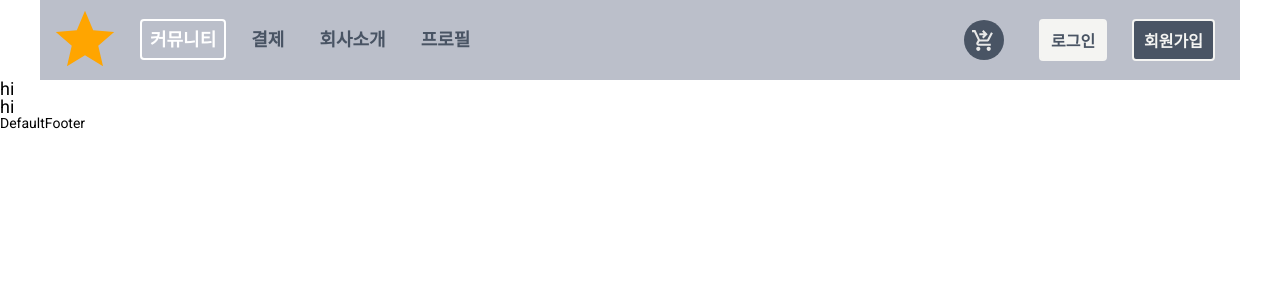
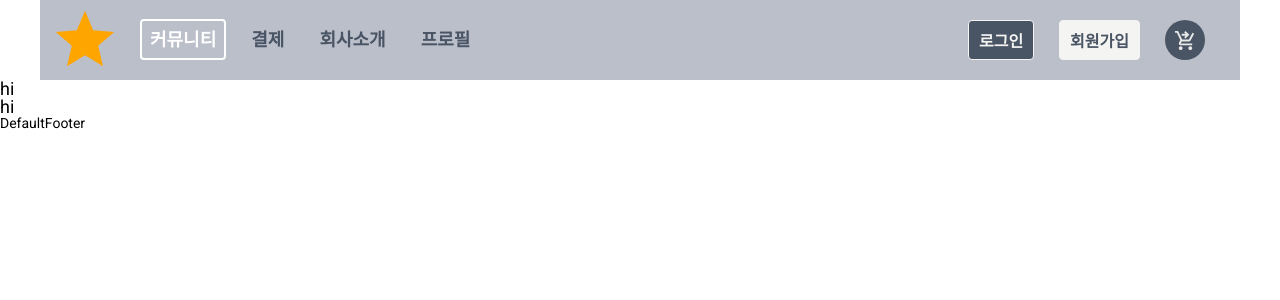
Before and after one commit to Develing1991/my-portfolio, a Next.js app: page / in a window 1280 px wide. Shown: the top 300 px of the page. Built offline with nearby package versions, Linux system fonts and the light colour scheme.

Commit message:
css : header__right 요소 위치변경 및 border size변경

```diff
--- a/src/components/commons/Button.tsx
+++ b/src/components/commons/Button.tsx
@@ -7,7 +7,7 @@ interface ButtonProps {
 type IButtonProps = Partial<ButtonProps>;
 
 export const Button = styled.button`
-	border: 2px solid ${globalColor.primary_dp1};
+	border: 1px solid ${globalColor.primary_dp1};
 	padding: 7px 10px;
 	border-radius: 4px;
 	background-color: ${({ reverse }: IButtonProps) => (reverse ? globalColor.primary_dp4 : globalColor.primary_dp1)};
--- a/src/components/layouts/headers/DefaultHeader.styles.ts
+++ b/src/components/layouts/headers/DefaultHeader.styles.ts
@@ -80,12 +80,12 @@ export const BasketDiv = styled.div`
 	cursor: pointer;
 	&:hover {
 		transition: all 0.2s ease-in;
-		transform: scale(1.1);
+		transform: scale(1.15);
 	}
 `;
 export const BasketIcon = styled(ShoppingCartCheckoutIcon)`
-	width: 25px;
-	height: 25px;
+	width: 23px;
+	height: 23px;
 	color: ${globalColor.primary_dp2};
 	position: absolute;
 	top: 0;
--- a/src/components/layouts/headers/DefaultHeader.tsx
+++ b/src/components/layouts/headers/DefaultHeader.tsx
@@ -27,11 +27,11 @@ export default function DefaultHeader() {
 							</S.Menu>
 						</S.HeaderLeft>
 						<S.HeaderRight>
+							<Button reverse>로그인</Button>
+							<Button>회원가입</Button>
 							<S.BasketDiv>
 								<S.BasketIcon />
 							</S.BasketDiv>
-							<Button>로그인</Button>
-							<Button reverse>회원가입</Button>
 						</S.HeaderRight>
 					</S.InnerHeader>
 				</S.Inner>
```
